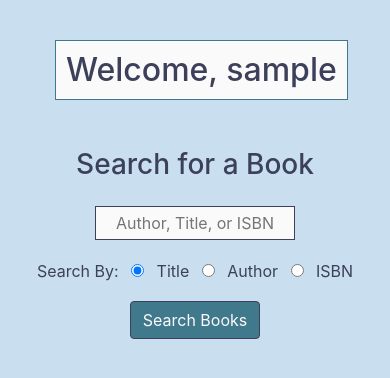
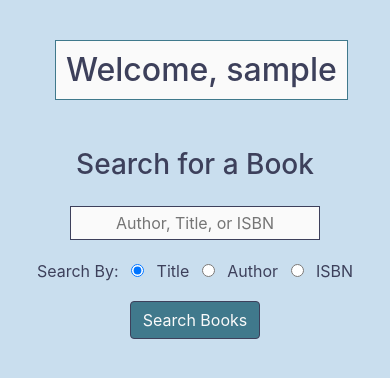
Before and after one commit to sjudkis/book-thoughts, a Flask app: page / in a window 390 px wide. Shown: the part 58-436 px from the top of the page. Run offline with Flask 2, Linux system fonts and the light colour scheme; the visitor is signed in with stand-in values (Sample User, id 1); some libraries are stand-ins or nearby versions.

Commit message:
fixing search3

```diff
--- a/static/style.css
+++ b/static/style.css
@@ -175,12 +175,12 @@ tr:nth-child(even) {
 
 
 #search_text {
-    width: 300px;
+    width: 400px;
 }
 
 @media (max-width: 450px) {
     #search_text {
-        width: 200px;
+        width: 250px;
     }
 }
 
```
